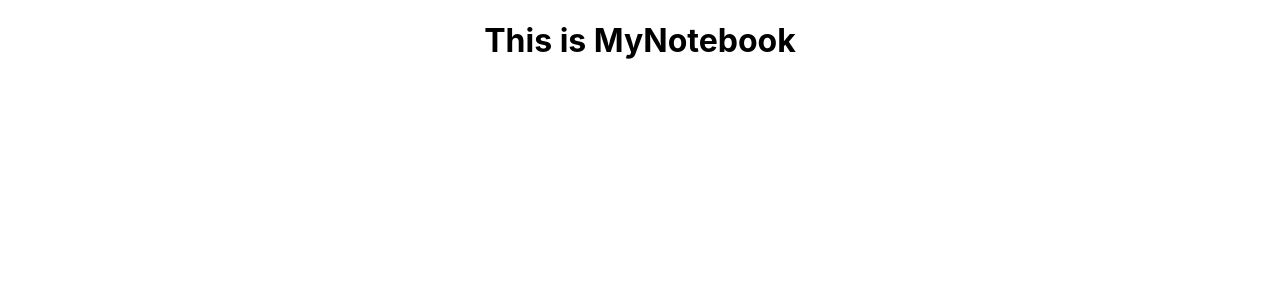
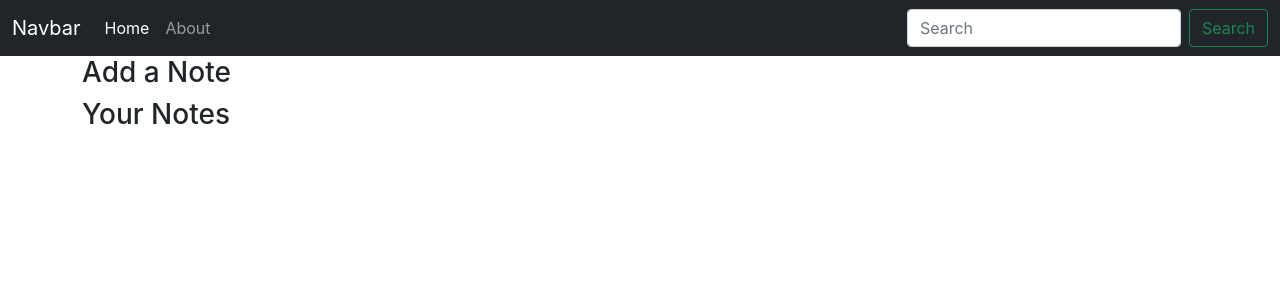
Before and after one commit to KC1919/MyNotebook, a React (Create React App) app: page / in a window 1280 px wide. Shown: the top 300 px of the page. Built offline with nearby package versions, Linux system fonts and the light colour scheme.

Commit message:
React setup done

```diff
--- a/public/index.html
+++ b/public/index.html
@@ -1,20 +1,22 @@
 <!DOCTYPE html>
 <html lang="en">
+
 <head>
   <meta charset="utf-8" />
   <link rel="icon" href="%PUBLIC_URL%/favicon.ico" />
   <meta name="viewport" content="width=device-width, initial-scale=1" />
   <meta name="theme-color" content="#000000" />
-    <meta
-      name="description"
-      content="Web site created using create-react-app"
-    />
-    <link rel="apple-touch-icon" href="%PUBLIC_URL%/logo192.png" />
+  <meta name="description" content="Web site created using create-react-app" />
+  <!-- <link rel="apple-touch-icon" href="%PUBLIC_URL%/logo192.png" /> -->
   <!--
       manifest.json provides metadata used when your web app is installed on a
       user's mobile device or desktop. See https://developers.google.com/web/fundamentals/web-app-manifest/
     -->
-    <link rel="manifest" href="%PUBLIC_URL%/manifest.json" />
+  <!-- <link rel="manifest" href="%PUBLIC_URL%/manifest.json" /> -->
+
+  <!-- CSS only -->
+  <link href="https://cdn.jsdelivr.net/npm/bootstrap@5.1.1/dist/css/bootstrap.min.css" rel="stylesheet"
+    integrity="sha384-F3w7mX95PdgyTmZZMECAngseQB83DfGTowi0iMjiWaeVhAn4FJkqJByhZMI3AhiU" crossorigin="anonymous" />
   <!--
       Notice the use of %PUBLIC_URL% in the tags above.
       It will be replaced with the URL of the `public` folder during the build.
@@ -26,6 +28,7 @@
     -->
   <title>React App</title>
 </head>
+
 <body>
   <noscript>You need to enable JavaScript to run this app.</noscript>
   <div id="root"></div>
@@ -39,5 +42,10 @@
       To begin the development, run `npm start` or `yarn start`.
       To create a production bundle, use `npm run build` or `yarn build`.
     -->
+  <!-- JavaScript Bundle with Popper -->
+  <script src="https://cdn.jsdelivr.net/npm/bootstrap@5.1.1/dist/js/bootstrap.bundle.min.js"
+    integrity="sha384-/bQdsTh/da6pkI1MST/rWKFNjaCP5gBSY4sEBT38Q/9RBh9AH40zEOg7Hlq2THRZ" crossorigin="anonymous">
+  </script>
 </body>
+
 </html>
--- a/src/App.js
+++ b/src/App.js
@@ -1,11 +1,30 @@
-import logo from './logo.svg';
-import './App.css';
+import "./App.css";
+import { BrowserRouter as Router, Switch, Route } from "react-router-dom";
+import About from "./components/About";
+import Home from "./components/Home";
+import Navbar from "./components/Navbar";
+import NoteState from "./context/NoteState";
 
 function App() {
   return (
-    <div className="App">
-      <h1>This is MyNotebook</h1>
-    </div>
+    <>
+      {/* wrapping all the components in NoteState,so that we can access it using useContext anywhere */}
+      <NoteState>
+        <Router>
+          <Navbar />
+          <div className="container">
+            <Switch>
+              <Route exact path="/">
+                <Home />
+              </Route>
+              <Route exact path="/about">
+                <About />
+              </Route>
+            </Switch>
+          </div>
+        </Router>
+      </NoteState>
+    </>
   );
 }
 
--- /dev/null
+++ b/src/components/About.js
@@ -0,0 +1,13 @@
+import React from 'react'
+
+
+function About() {
+
+    return (
+        <>
+        <h3>This is about page</h3>
+        </>
+    )
+}
+
+export default About
--- /dev/null
+++ b/src/components/Home.js
@@ -0,0 +1,12 @@
+import React from 'react'
+
+function Home() {
+    return (
+        <>
+            <h3>Add a Note</h3>
+            <h3>Your Notes</h3>
+        </>
+    )
+}
+
+export default Home
--- /dev/null
+++ b/src/components/Navbar.js
@@ -0,0 +1,58 @@
+import React, { useEffect } from "react";
+import { Link, useLocation } from "react-router-dom";
+
+function Navbar() {
+  let location = useLocation();
+  useEffect(() => {
+    console.log(location);
+  }, [location]);
+
+  return (
+    <>
+      <nav className="navbar navbar-expand-lg navbar-dark bg-dark">
+        <div className="container-fluid">
+          <a className="navbar-brand" href="#/">
+            Navbar
+          </a>
+
+          <div className="collapse navbar-collapse" id="navbarSupportedContent">
+            <ul className="navbar-nav me-auto mb-2 mb-lg-0">
+              <li className="nav-item">
+                <Link
+                  className={`nav-link ${location.pathname === "/" ? "active" : ""}`}
+                  aria-current="page"
+                  to="/"
+                >
+                  Home
+                </Link>
+              </li>
+              <li className="nav-item">
+                <Link
+                  className={`nav-link ${
+                    location.pathname === "/about" ? "active" : ""
+                  }`}
+                  to="/about"
+                >
+                  About
+                </Link>
+              </li>
+            </ul>
+            <form className="d-flex">
+              <input
+                className="form-control me-2"
+                type="search"
+                placeholder="Search"
+                aria-label="Search"
+              />
+              <button className="btn btn-outline-success" type="submit">
+                Search
+              </button>
+            </form>
+          </div>
+        </div>
+      </nav>
+    </>
+  );
+}
+
+export default Navbar;
--- /dev/null
+++ b/src/context/NoteContext.js
@@ -0,0 +1,6 @@
+import { createContext } from 'react'
+
+
+const NoteContext=createContext();
+
+export default NoteContext;
--- /dev/null
+++ b/src/context/NoteState.js
@@ -0,0 +1,36 @@
+import React, {useState} from "react";
+import NoteContext from "./NoteContext";
+
+const NoteState = (props) => {
+
+    // default state
+    const s1 = {
+    name: "Kunal",
+    class: "11B",
+  };
+   //initializing the state with default state
+  const [state, setstate] = useState(s1);
+
+  //function to update the state
+  const update = () => {
+    setTimeout(() => {
+      setstate({
+        name: "Ayush",
+        class: "12F",
+      });
+    }, 1000);
+  };
+
+  return (
+    <NoteContext.Provider  //props.children between the NoteContext tage means, that all the children components wrpped between this, will have access to this context and state
+      value={{             //and the value will be available to all the child components
+        state,
+        update,
+      }}
+    >
+      {props.children}
+    </NoteContext.Provider>
+  );
+};
+
+export default NoteState;
--- a/src/index.js
+++ b/src/index.js
@@ -2,7 +2,6 @@ import React from 'react';
 import ReactDOM from 'react-dom';
 import './index.css';
 import App from './App';
-import reportWebVitals from './reportWebVitals';
 
 ReactDOM.render(
   <React.StrictMode>
@@ -10,8 +9,3 @@ ReactDOM.render(
   </React.StrictMode>,
   document.getElementById('root')
 );
-
-// If you want to start measuring performance in your app, pass a function
-// to log results (for example: reportWebVitals(console.log))
-// or send to an analytics endpoint. Learn more: https://bit.ly/CRA-vitals
-reportWebVitals();
--- a/src/reportWebVitals.js
+++ /dev/null
@@ -1,13 +0,0 @@
-const reportWebVitals = onPerfEntry => {
-  if (onPerfEntry && onPerfEntry instanceof Function) {
-    import('web-vitals').then(({ getCLS, getFID, getFCP, getLCP, getTTFB }) => {
-      getCLS(onPerfEntry);
-      getFID(onPerfEntry);
-      getFCP(onPerfEntry);
-      getLCP(onPerfEntry);
-      getTTFB(onPerfEntry);
-    });
-  }
-};
-
-export default reportWebVitals;
```
Also changed, not shown: 2 other files (tests, documents, lock files or other folders). Lines whose indentation alone changed are shown as unchanged.
